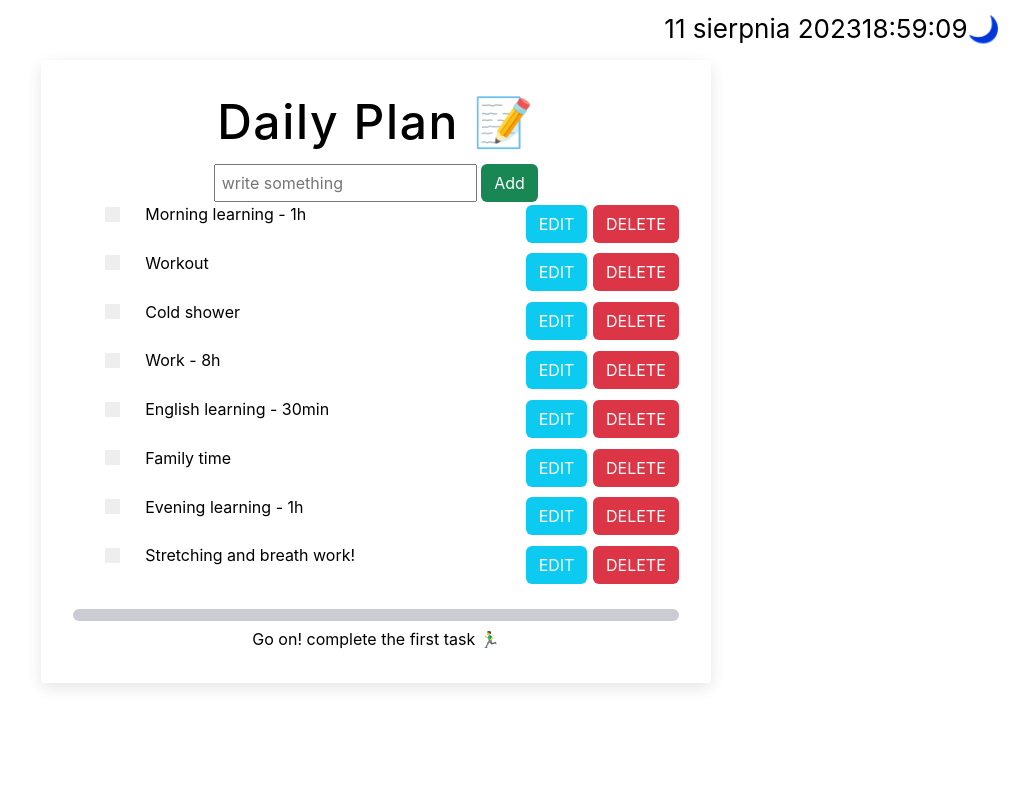
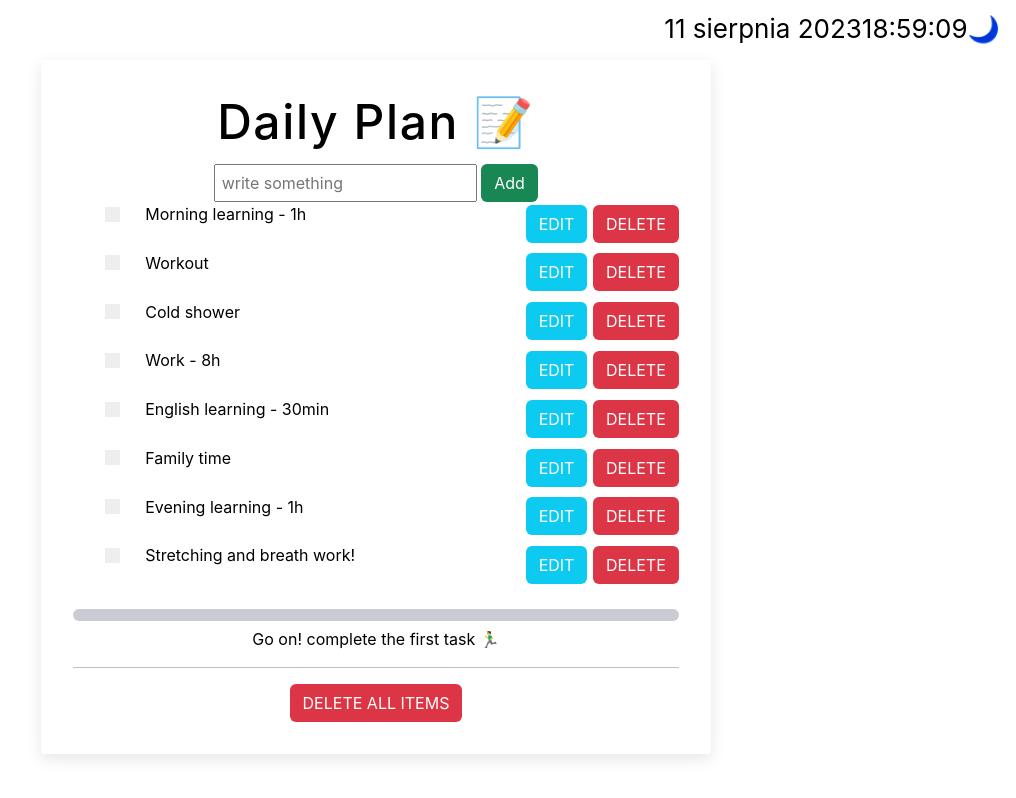
Before and after one commit to Bartek-Wieckowski/react-daily-planner, a React (Create React App) app: page / in a window 1280 px wide. Shown: the whole page, without its empty margins (264-1280 px from the left). Built offline with nearby package versions, Linux system fonts and the light colour scheme.

Commit message:
added button delete all items

```diff
--- a/src/App.jsx
+++ b/src/App.jsx
@@ -5,7 +5,7 @@ import TimeDateModeSwitcher from './components/TimeDateModeSwitcher/TimeDateMode
 import { useDailyPlanner } from './context/DailyPlannerContext';
 
 export default function App() {
-  const { isDarkMode } = useDailyPlanner();
+  const { isDarkMode, deletedAllItems } = useDailyPlanner();
   return (
     <div className={`app ${isDarkMode ? 'fake-dark-mode' : ''}`}>
       <TimeDateModeSwitcher />
@@ -18,6 +18,13 @@ export default function App() {
               <AddItem />
               <ListItems />
               <ProgressBar />
+              <hr />
+              <button
+                className="btn btn-del-all bg-danger text-white"
+                onClick={deletedAllItems}
+              >
+                DELETE ALL ITEMS
+              </button>
             </div>
           </div>
         </div>
```
